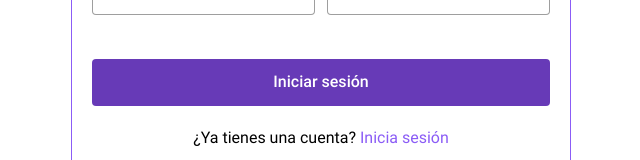
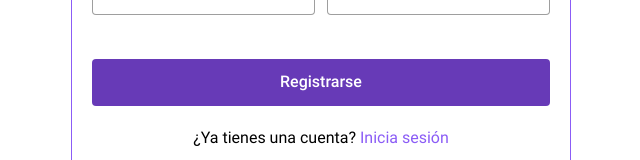
Before and after one commit to cmglezpdev/Yu-Gi-Oh-frontend, a Vue app: page /#/auth/signup in a window 1280 px wide. Shown: the part 628-788 px from the top of the page, without its empty margins (319-959 px from the left). Built offline with nearby package versions, Linux system fonts and the light colour scheme.

Commit message:
fix: text and labels

```diff
--- a/src/modules/auth/pages/SignInPage.vue
+++ b/src/modules/auth/pages/SignInPage.vue
@@ -40,7 +40,7 @@
       <p class="text-center mt-5">
         ¿No tienes cuenta?
         <router-link to="/auth/signup" class="text-violet-500">
-          Créate una
+          Regístrate
         </router-link>
       </p>
     </footer>
--- a/src/modules/auth/pages/SignUpPage.vue
+++ b/src/modules/auth/pages/SignUpPage.vue
@@ -87,7 +87,7 @@
       </fieldset>
 
       <fieldset class="mt-6">
-        <Buttonn type="submit" label="Iniciar sesión" class="w-full" />
+        <Buttonn type="submit" label="Registrarse" class="w-full" />
       </fieldset>
     </form>
 
```
